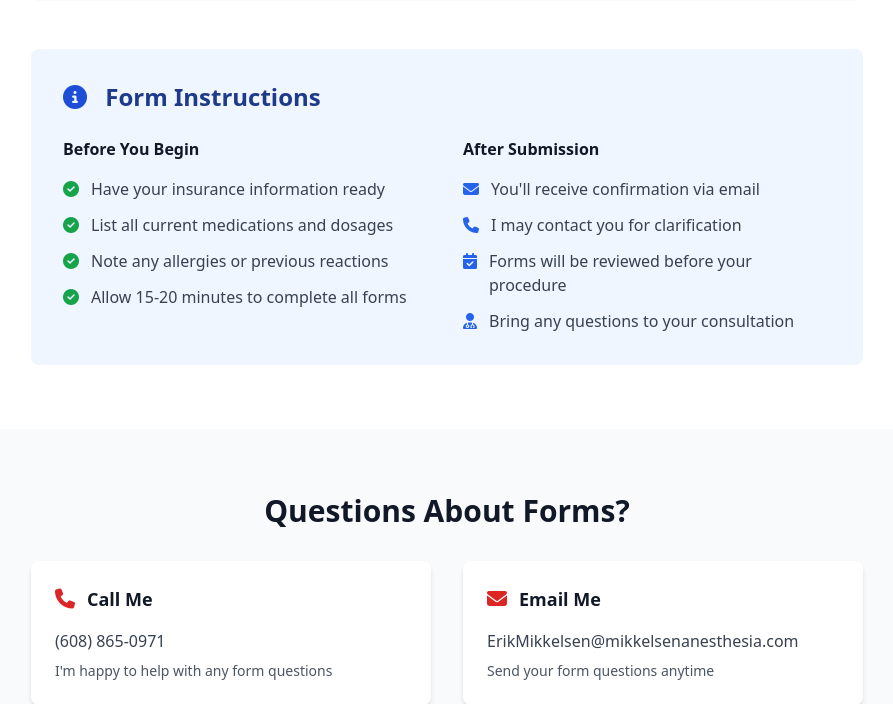
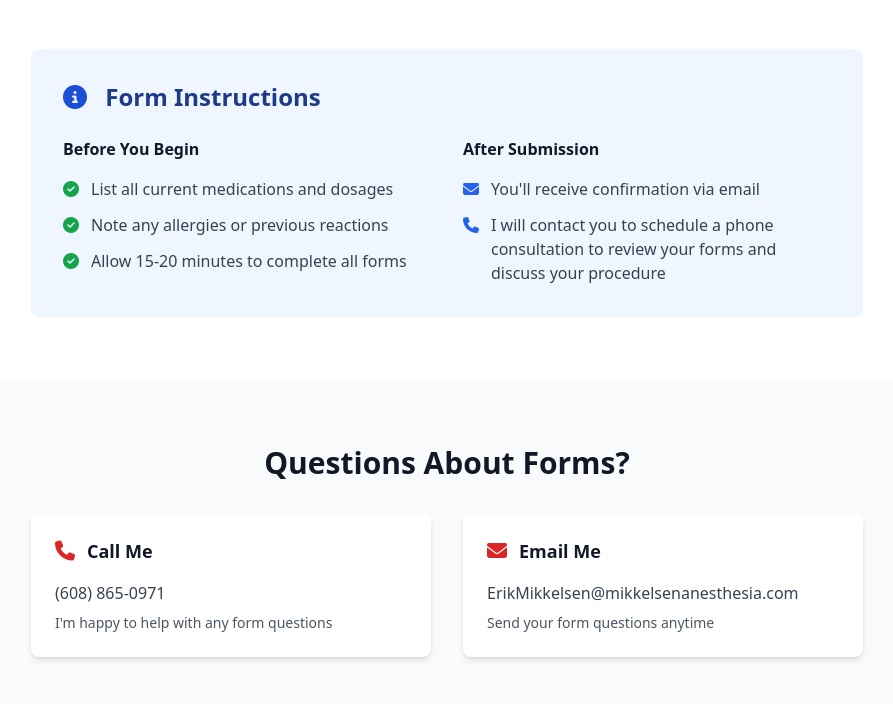
Before and after one commit to fredflores814/Mikkelsen-Anesthesia-Website, a Django app: page /forms/ in a window 1280 px wide. Shown: the part 2494-3198 px from the top of the page, without its empty margins (193-1086 px from the left). Run offline with Django 5.2, Linux system fonts and the light colour scheme; some libraries are stand-ins or nearby versions.

Commit message:
Changed Form Instructions card

```diff
--- a/templates/website/forms.html
+++ b/templates/website/forms.html
@@ -198,10 +198,6 @@
                     <ul class="space-y-3 text-gray-700">
                         <li class="flex items-start">
                             <i class="fas fa-check-circle text-green-600 mt-1 mr-3"></i>
-                            <span>Have your insurance information ready</span>
-                        </li>
-                        <li class="flex items-start">
-                            <i class="fas fa-check-circle text-green-600 mt-1 mr-3"></i>
                             <span>List all current medications and dosages</span>
                         </li>
                         <li class="flex items-start">
@@ -224,15 +220,7 @@
                         </li>
                         <li class="flex items-start">
                             <i class="fas fa-phone text-blue-600 mt-1 mr-3"></i>
-                            <span>I may contact you for clarification</span>
-                        </li>
-                        <li class="flex items-start">
-                            <i class="fas fa-calendar-check text-blue-600 mt-1 mr-3"></i>
-                            <span>Forms will be reviewed before your procedure</span>
-                        </li>
-                        <li class="flex items-start">
-                            <i class="fas fa-user-md text-blue-600 mt-1 mr-3"></i>
-                            <span>Bring any questions to your consultation</span>
+                            <span>I will contact you to schedule a phone consultation to review your forms and discuss your procedure</span>
                         </li>
                     </ul>
                 </div>
```
